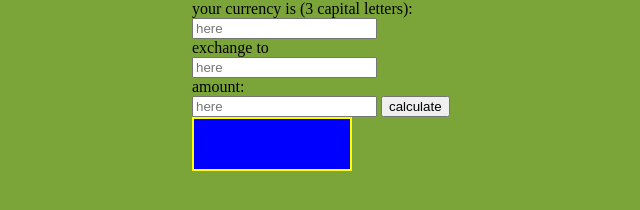
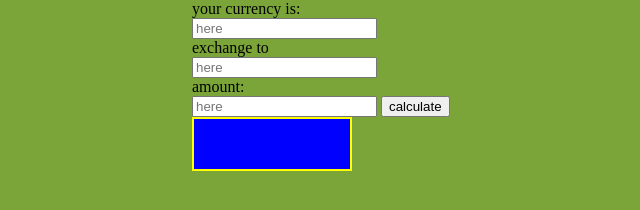
Before and after one commit to IMBenB/currency-ben, a website: page public/index.html in a window 1280 px wide. Shown: the whole page, without its empty margins (268-908 px from the left). Drawn offline with Linux system fonts and the light colour scheme.

Commit message:
Update index.html

```diff
--- a/public/index.html
+++ b/public/index.html
@@ -15,7 +15,7 @@
 
 
     <form method="get" onsubmit="exchange(event)" id="myForm">
-        <div>your currency is (3 capital letters):</div>
+        <div>your currency is:</div>
         <input oninput="this.value = this.value.toUpperCase()" class = "letters" type="text" name="yourMoney" placeholder="here">
         <div>exchange to</div>
         <input oninput="this.value = this.value.toUpperCase()" class = "letters" type="text" name="otherMoney" placeholder="here">
```
